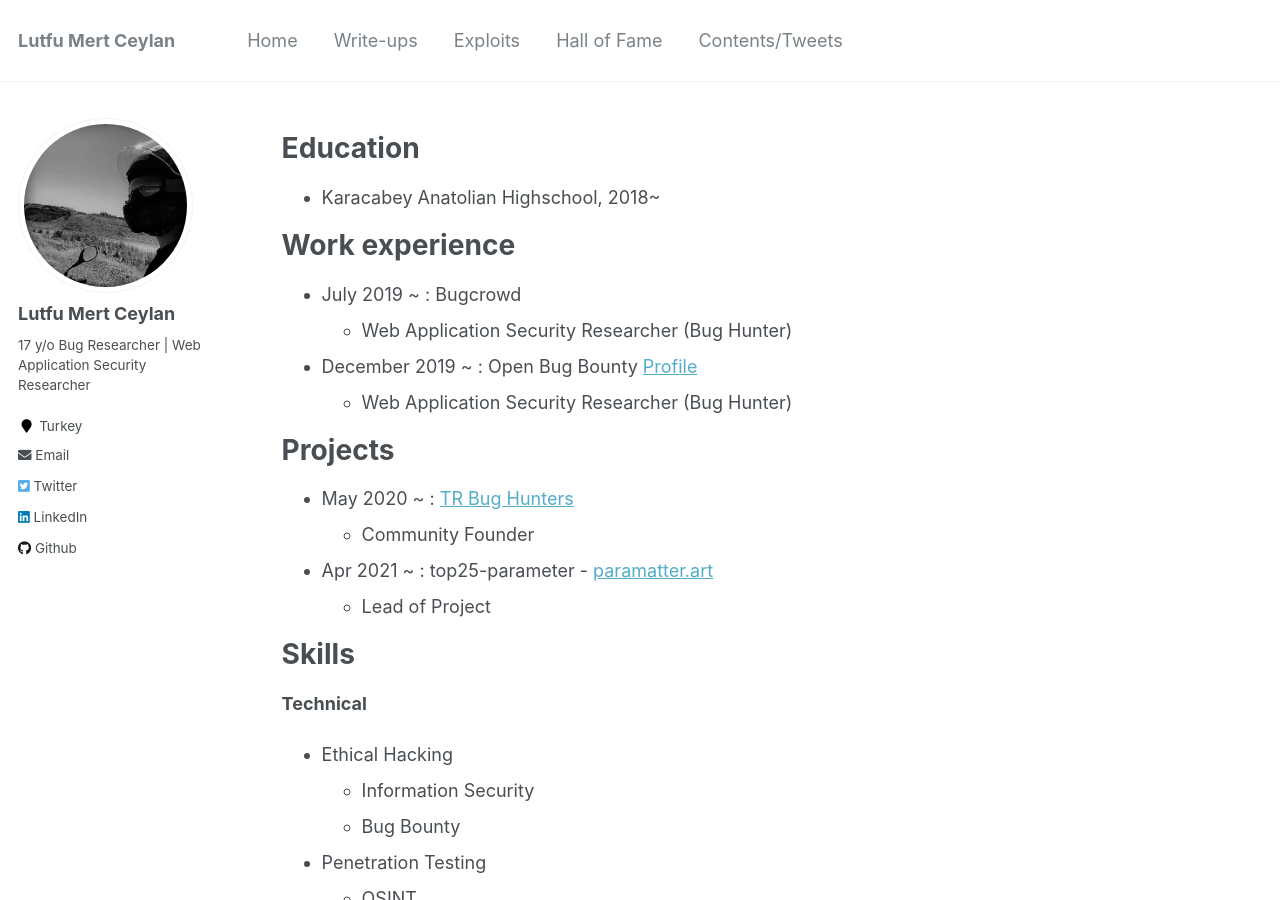
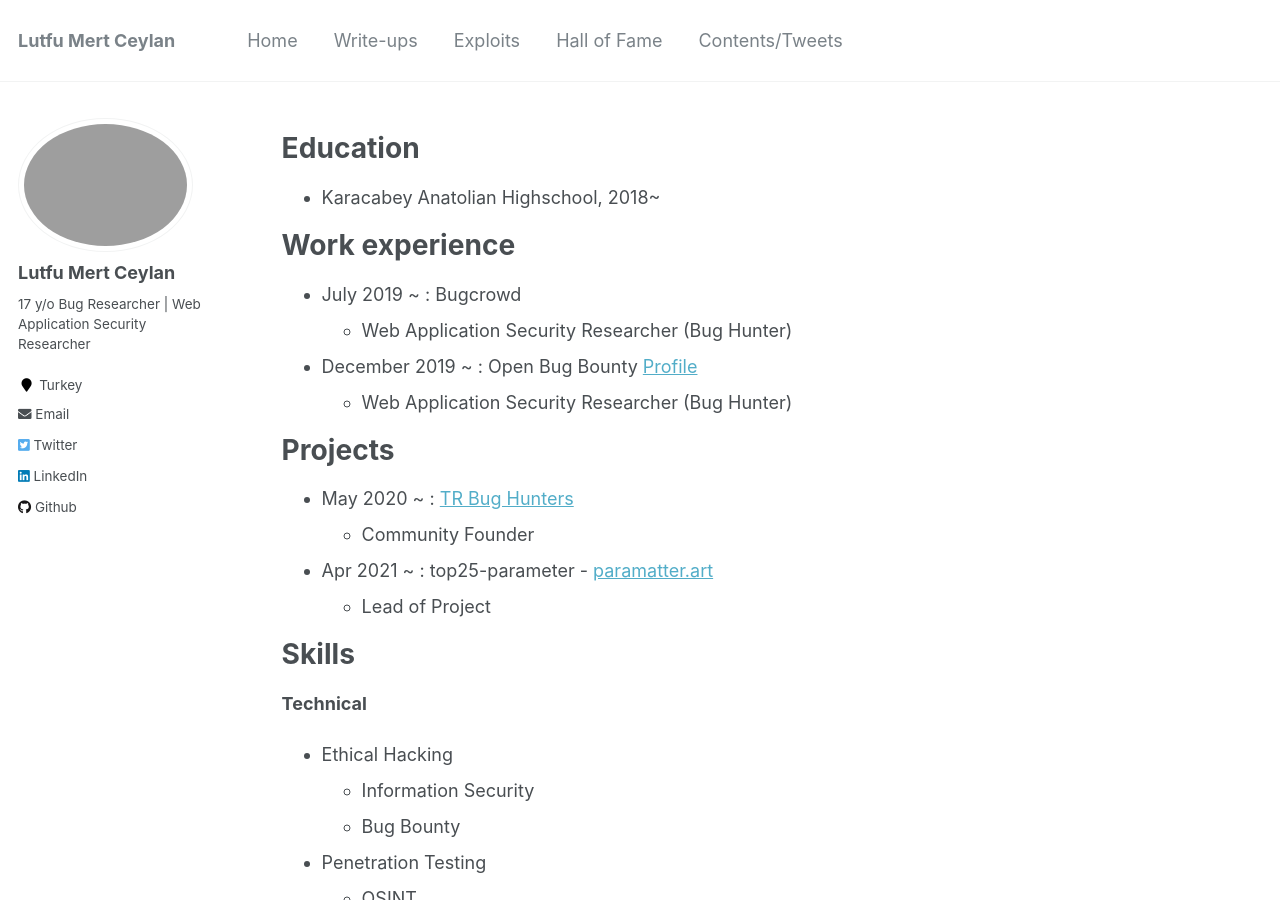
Before and after one commit to lutfumertceylan/mywebsite, a Jekyll site: the page built from _pages/cv.md, in a window 1280 px wide and 900 px high. Built offline with Jekyll 4.4.1, drawn with Linux system fonts in a browser that asks for light colours.

Commit message:
Update _config.yml

```diff
--- a/_config.yml
+++ b/_config.yml
@@ -81,7 +81,7 @@ analytics:
 # Site Author
 author:
   name             : "Lutfu Mert Ceylan"
-  avatar           : "pp002.jpeg"
+  avatar           : "pp0003.jpeg"
   bio              : "17 y/o Bug Researcher | Web Application Security Researcher"
   location         : "Turkey"
   employer         :
```
